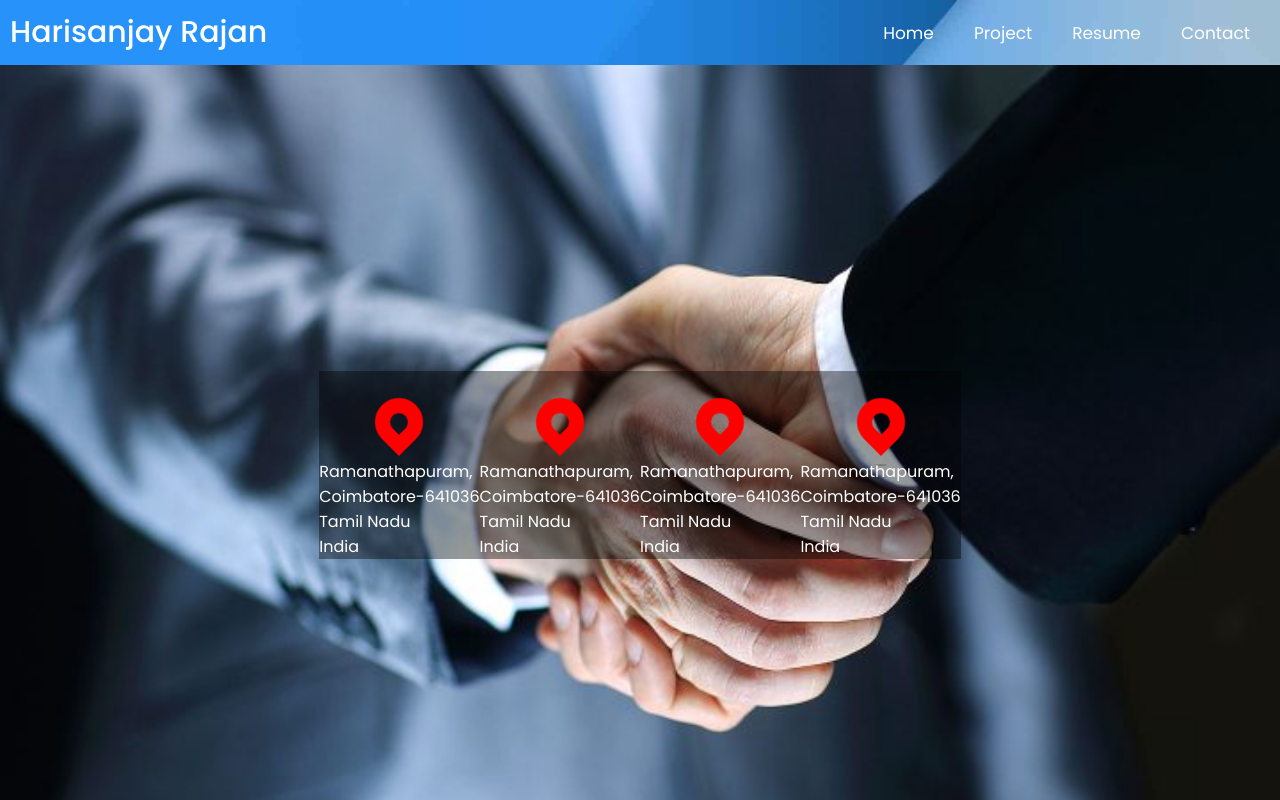
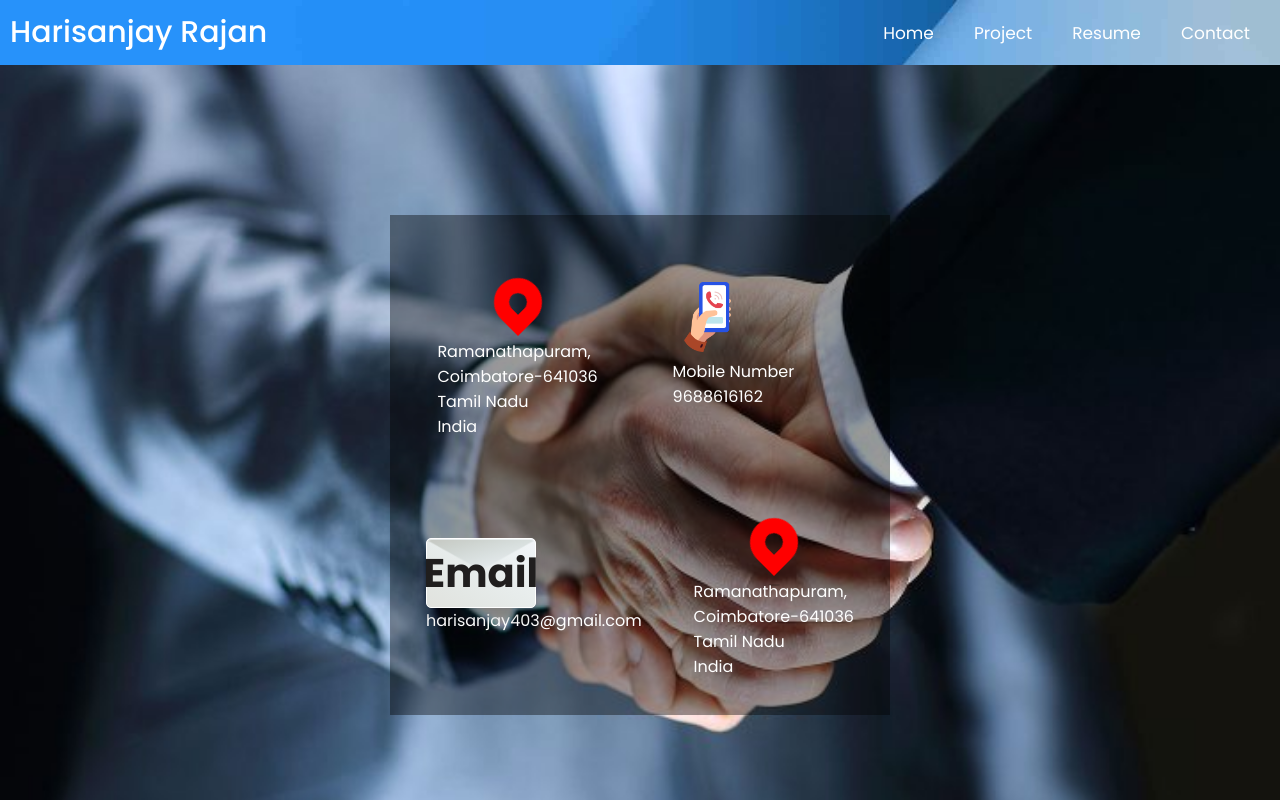
Before and after one commit to Harisanjay403/ReactPractice, a React (Vite) app in the folder portfolio/: page /contact in a window 1280 px wide. Shown: the top 800 px of the page. Built offline with nearby package versions, Linux system fonts and the light colour scheme.

Commit message:
contact page designing

```diff
--- a/portfolio/src/Contact.css
+++ b/portfolio/src/Contact.css
@@ -12,6 +12,12 @@
     display:flex;
     flex-wrap: wrap;
     background-color:rgba(0,0,0,0.4);
+    height:500px;
+    width:500px;
+    padding:20px;
+    justify-content: space-around;
+    align-items: center;
+    gap:20px;
 }
 
 .loader {
@@ -71,3 +77,113 @@
       transform: scale(1);
     }
   }
+
+.phone{
+    width:170px;
+}
+.phone img{
+    height: 70px;
+    width:70px;
+}
+
+/* email icon css*/
+.tooltip-container {
+    height: 70px;
+    width: 110px;
+    border-radius: 5px;
+    background-color: #fff;
+    background-image: linear-gradient(
+      to left bottom,
+      #f2f5f8,
+      #ecf1f2,
+      #e7eceb,
+      #e3e7e4,
+      #e1e2de
+    );
+    border: 1px solid white;
+    display: flex;
+    align-items: center;
+    justify-content: center;
+    cursor: pointer;
+    box-shadow: 0px 10px 10px rgba(0, 0, 0, 0.151);
+    position: relative;
+    transition: transform 0.3s ease;
+    z-index: 1;
+  }
+
+  .tooltip-container::before {
+    position: absolute;
+    content: "";
+    top: -50%;
+    clip-path: polygon(50% 0, 0 100%, 100% 100%);
+    border-radius: 5px;
+    background-color: fff;
+    background-image: linear-gradient(
+      to left bottom,
+      #1288ff,
+      #e4eaec,
+      #d8dfde,
+      #cdd3cf,
+      #c5c7c1
+    );
+    width: 100%;
+    height: 50%;
+    transform-style: preserve-3d;
+    transform: perspective(1000px) rotateX(-150deg) translateY(-110%);
+    transition: transform 0.3s ease;
+    z-index: -1;
+  }
+
+  .tooltip-container .text {
+    color: rgb(32, 30, 30);
+    font-weight: bold;
+    font-size: 40px;
+  }
+
+  .tooltip {
+    position: absolute;
+    top: -20px;
+    opacity: 0;
+    background: linear-gradient(-90deg, rgba(0, 0, 0, 0.05) 1px, white 1px),
+      linear-gradient(rgba(0, 0, 0, 0.05) 1px, white 1px),
+      linear-gradient(-90deg, rgba(0, 0, 0, 0.04) 1px, white 1px),
+      linear-gradient(rgba(0, 0, 0, 0.04) 1px, white 1px),
+      linear-gradient(white 3px, #f2f2f2 3px, #f2f2f2 78px, white 78px),
+      linear-gradient(-90deg, #aaa 1px, white 1px),
+      linear-gradient(-90deg, white 3px, #f2f2f2 3px, #f2f2f2 78px, white 78px),
+      linear-gradient(#aaa 1px, white 1px), #f2f2f2;
+    background-size: 4px 4px, 4px 4px, 80px 80px, 80px 80px, 80px 80px, 80px 80px,
+      80px 80px, 80px 80px;
+    padding: 5px 10px;
+    border: 1px solid rgb(206, 204, 204);
+
+    height: 70px;
+    width: 110px;
+    border-radius: 5px;
+    display: flex;
+    align-items: center;
+    justify-content: center;
+    transition-duration: 0.2s;
+    pointer-events: none;
+    letter-spacing: 0.5px;
+    font-size: 18px;
+    font-weight: 600;
+    text-shadow: 10px salmon;
+    z-index: ;
+  }
+  .tooltip-container:hover {
+    border-top-left-radius: 0;
+    border-top-right-radius: 0;
+  }
+
+  .tooltip-container:hover::before {
+    transform: rotateY(0);
+    background-image: none;
+    background-color: white;
+  }
+
+  .tooltip-container:hover .tooltip {
+    top: -90px;
+    opacity: 1;
+    transition-duration: 0.3s;
+  }
--- a/portfolio/src/Contact.jsx
+++ b/portfolio/src/Contact.jsx
@@ -11,14 +11,19 @@ export const Contact = () =>{
                         <p>Ramanathapuram,<br />Coimbatore-641036 <br />Tamil Nadu <br /> India</p>
                     </div>
 
-                    <div className="address">
-                        <div class="loader"></div>
-                        <p>Ramanathapuram,<br />Coimbatore-641036 <br />Tamil Nadu <br /> India</p>
+                    <div className="phone">
+                        <img src="./src/assets/mobile.png" alt="mobile-icon" />
+                        <p>Mobile Number <br />9688616162</p>
                     </div>
 
-                    <div className="address">
-                        <div class="loader"></div>
-                        <p>Ramanathapuram,<br />Coimbatore-641036 <br />Tamil Nadu <br /> India</p>
+                    <div className="email">
+                        <div class="icon">
+                        <div class="tooltip-container">
+                            <span class="tooltip">Harisanjay Rajan</span>
+                            <span class="text">Email</span>
+                        </div>
+                        </div>
+                        <p>harisanjay403@gmail.com</p>
                     </div>
 
                     <div className="address">
```
Also changed, not shown: portfolio/src/assets/mobile.png (added).
